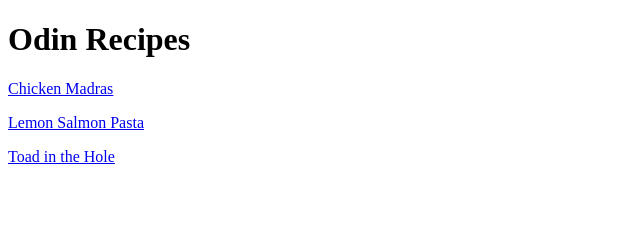
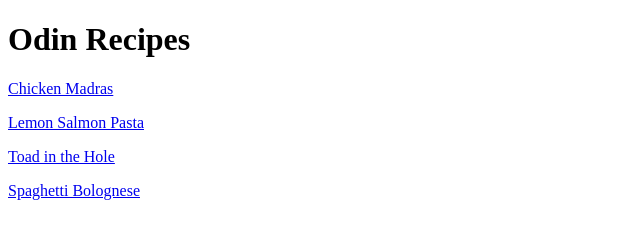
Before and after one commit to RJPNOR/odin-recipes, a plain HTML site: page index.html in a window 1280 px wide. Shown: the whole page, without its empty margins (0-640 px from the left). Drawn offline with Linux system fonts and the light colour scheme.

Commit message:
added a link to homepage
link leads to new recipe for Spaghetti Bolognese

```diff
--- a/index.html
+++ b/index.html
@@ -13,5 +13,8 @@
         <p>
             <a href="./recipes/toad-hole.html">Toad in the Hole</a>
         </p>
+        <p>
+            <a href="./recipes/bolognese.html">Spaghetti Bolognese</a>
+        </p>
     </body>
 </html>
```
Also changed, not shown: recipes/bolognese.html (added).
